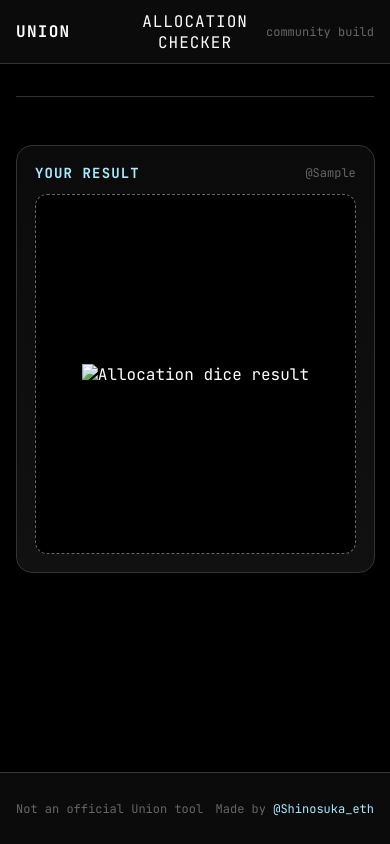
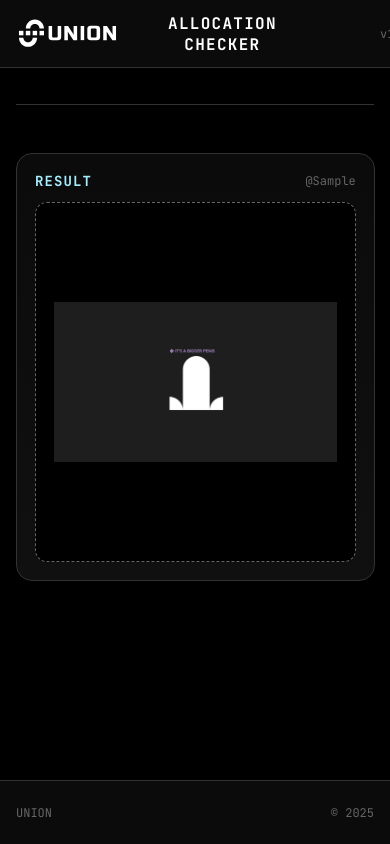
Before and after one commit to ShinosukaGG/union-checker, a plain HTML site: page index.html in a window 390 px wide. Both pictures are taken after typing "Sample" into the empty fields and a click on the button "Check". Drawn offline with Linux system fonts and the light colour scheme.

Commit message:
Update index.html

```diff
--- a/index.html
+++ b/index.html
@@ -3,134 +3,119 @@
 <head>
   <meta charset="utf-8" />
   <meta name="viewport" content="width=device-width, initial-scale=1" />
-  <title>Union Allocation Checker</title>
+  <title>UNION — Allocation Checker</title>
 
-  <!-- Fonts -->
+  <!-- JetBrains Mono -->
   <link href="https://fonts.googleapis.com/css2?family=JetBrains+Mono:wght@400;700&display=swap" rel="stylesheet">
-  <!-- If you have Supermolot, host it and uncomment:
+
+  <!-- If you host Supermolot, uncomment and point to your files
   <style>
   @font-face {
     font-family: "Supermolot";
     src: url("./Supermolot-Bold.woff2") format("woff2");
-    font-weight: 700;
-    font-style: normal;
-    font-display: swap;
+    font-weight: 700; font-style: normal; font-display: swap;
   }
   </style>
   -->
 
   <style>
     :root{
-      --union-primary:#000000;     /* background */
-      --union-secondary:#A6ECFD;   /* accent cyan */
+      --union-primary:#000000;
+      --union-secondary:#A6ECFD;
       --union-white:#FFFFFF;
-      --union-grey-1:#0d0d0d;
-      --union-grey-2:#1a1a1a;
-      --union-grey-3:#333333;
-      --union-grey-4:#666666;
+      --grey-3:#333333;
+      --grey-4:#666666;
       --radius:16px;
-      --maxw:980px;
+      --maxw:1080px;
     }
 
-    /* Base */
     *{box-sizing:border-box}
     html,body{height:100%}
     body{
-      margin:0;
-      background:var(--union-primary);
-      color:var(--union-white);
+      margin:0; background:var(--union-primary); color:var(--union-white);
       font-family:"JetBrains Mono", monospace;
-      -webkit-font-smoothing:antialiased;
-      -moz-osx-font-smoothing:grayscale;
+      -webkit-font-smoothing:antialiased; -moz-osx-font-smoothing:grayscale;
     }
 
     /* Header */
     .header{
-      position:fixed; inset:0 0 auto 0;
-      height:64px;
-      background:#0b0b0b;
-      border-bottom:1px solid var(--union-grey-3);
-      display:flex; align-items:center; justify-content:center;
-      z-index:10;
+      position:fixed; top:0; left:0; right:0; height:68px;
+      background:#0b0b0b; border-bottom:1px solid var(--grey-3);
+      display:flex; align-items:center; justify-content:center; z-index:20;
     }
-    .header__inner{width:100%; max-width:var(--maxw); display:grid; grid-template-columns:160px 1fr 160px; align-items:center; padding:0 16px;}
-    .brand{font-weight:700; letter-spacing:0.08em}
-    .brand em{color:var(--union-secondary); font-style:normal}
-    .title{
-      text-align:center;
+    .header__inner{
+      width:100%; max-width:var(--maxw); padding:0 16px;
+      display:grid; grid-template-columns:180px 1fr 180px; align-items:center; gap:12px;
+    }
+    .header__logo img{height:32px; display:block}
+    .header__title{
+      text-align:center; letter-spacing:.08em;
+      font-size:18px; font-weight:700; /* Supermolot preferred if loaded */
       font-family:"Supermolot","JetBrains Mono",sans-serif;
-      font-size:20px; letter-spacing:.06em;
     }
-    .right{justify-self:end; color:var(--union-grey-4); font-size:12px}
+    .header__right{
+      justify-self:end; font-size:12px; color:var(--grey-4);
+    }
 
     /* Main */
-    main{padding-top:80px; padding-bottom:88px; min-height:100%;}
+    main{padding-top:88px; padding-bottom:88px; min-height:100%;}
     .container{max-width:var(--maxw); margin:0 auto; padding:0 16px;}
-    .rule{border-top:1px solid var(--union-grey-3); margin:16px 0 24px}
+    .rule{border-top:1px solid var(--grey-3); margin:16px 0 24px}
 
-    /* Dynamic Search Box (injected by JS) */
-    .search-wrap{
-      display:flex; justify-content:center; margin-top:48px;
-    }
+    /* Search */
+    .search-wrap{display:flex; justify-content:center; margin-top:48px;}
     .search{
-      width:100%; max-width:640px;
-      background:var(--union-grey-1);
-      border:1px solid var(--union-grey-3);
-      border-radius:var(--radius);
-      padding:12px;
-      display:flex; gap:8px;
-      box-shadow:0 4px 24px rgba(0,0,0,.35);
+      width:100%; max-width:640px; background:#0d0d0d;
+      border:1px solid var(--grey-3); border-radius:var(--radius);
+      padding:12px; display:flex; gap:8px; box-shadow:0 4px 24px rgba(0,0,0,.35);
     }
     .search input{
       flex:1; background:#000; color:var(--union-white);
-      border:1px solid var(--union-grey-3);
-      border-radius:12px; padding:12px 14px;
-      outline:none;
+      border:1px solid var(--grey-3); border-radius:12px; padding:12px 14px; outline:none;
     }
     .search button{
       background:var(--union-secondary); color:#000; border:0;
-      border-radius:12px; padding:12px 16px; font-weight:700;
-      cursor:pointer;
+      border-radius:12px; padding:12px 16px; font-weight:700; cursor:pointer;
     }
-    .search button:hover{filter:brightness(1.05)}
-    .helper{color:var(--union-grey-4); font-size:12px; margin-top:8px; text-align:center}
+    .helper{color:var(--grey-4); font-size:12px; margin-top:8px; text-align:center}
 
-    /* Result Card */
+    /* Result */
     .result{
-      display:none; /* shown after submit */
-      margin:48px auto 0; width:min(720px, 92vw);
-      background:linear-gradient(180deg,#0b0b0b,#111);
-      border:1px solid var(--union-grey-3);
-      border-radius:var(--radius);
-      box-shadow:0 8px 36px rgba(0,0,0,.5);
-      padding:18px;
+      display:none; margin:48px auto 0; width:min(740px,92vw);
+      background:linear-gradient(180deg,#0b0b0b,#101010);
+      border:1px solid var(--grey-3); border-radius:var(--radius);
+      box-shadow:0 8px 36px rgba(0,0,0,.5); padding:18px;
+      transition:opacity .25s ease; opacity:0;
     }
+    .result.show{display:block; opacity:1;}
     .result__head{display:flex; justify-content:space-between; align-items:center; margin-bottom:12px;}
     .result__head h3{
       margin:0; font-size:14px; letter-spacing:.08em; color:var(--union-secondary);
       font-family:"Supermolot","JetBrains Mono",sans-serif;
     }
+    .id-tag{color:var(--grey-4); font-size:12px}
     .result__box{
-      border:1px dashed var(--union-grey-4);
-      border-radius:12px; padding:16px;
-      background:#000;
-      display:flex; justify-content:center; align-items:center;
-      min-height:360px;
+      border:1px dashed var(--grey-4); border-radius:12px; padding:18px; background:#000;
+      min-height:360px; display:flex; align-items:center; justify-content:center;
     }
     .result__box img{max-width:100%; height:auto; display:block}
 
     /* Footer */
     .footer{
-      position:fixed; inset:auto 0 0 0;
-      height:72px; background:#0b0b0b; border-top:1px solid var(--union-grey-3);
-      display:flex; align-items:center;
+      position:fixed; left:0; right:0; bottom:0; height:72px;
+      background:#0b0b0b; border-top:1px solid var(--grey-3); display:flex; align-items:center;
     }
-    .footer__inner{max-width:var(--maxw); margin:0 auto; width:100%; padding:0 16px; display:flex; justify-content:space-between; align-items:center;}
-    .small{color:var(--union-grey-4); font-size:12px}
+    .footer__inner{
+      max-width:var(--maxw); margin:0 auto; width:100%; padding:0 16px;
+      display:flex; justify-content:space-between; align-items:center;
+    }
+    .small{font-size:12px; color:var(--grey-4)}
 
-    @media (max-width:520px){
-      .header__inner{grid-template-columns:120px 1fr 120px}
-      .title{font-size:16px}
+    @media (max-width:560px){
+      .header__inner{grid-template-columns:140px 1fr 120px}
+      .header__title{font-size:16px}
+      .footer{height:64px}
+      main{padding-bottom:76px}
     }
   </style>
 </head>
@@ -138,9 +123,9 @@
   <!-- Header -->
   <header class="header">
     <div class="header__inner">
-      <div class="brand">UNION<span class="brand-dot"></span></div>
-      <div class="title">ALLOCATION CHECKER</div>
-      <div class="right">community build</div>
+      <div class="header__logo"><img src="./union-logo.svg" alt="UNION" /></div>
+      <div class="header__title">ALLOCATION CHECKER</div>
+      <div class="header__right">v1.0</div>
     </div>
   </header>
 
@@ -149,17 +134,18 @@
     <div class="container">
       <div class="rule"></div>
 
+      <!-- Dynamic Search -->
       <div id="searchMount" class="search-wrap"></div>
-      <div class="helper">Enter your X username (without @) and press Enter</div>
+      <div id="helper" class="helper">Enter your X username (without @) and press Enter</div>
 
       <!-- Result -->
       <section id="result" class="result" aria-live="polite">
         <div class="result__head">
-          <h3>YOUR RESULT</h3>
-          <span class="small" id="who"></span>
+          <h3>RESULT</h3>
+          <span id="who" class="id-tag"></span>
         </div>
         <div class="result__box">
-          <img src="./dice.png" alt="Allocation dice result" />
+          <img src="./dice.jpg" alt="Allocation result" />
         </div>
       </section>
     </div>
@@ -168,48 +154,39 @@
   <!-- Footer -->
   <footer class="footer">
     <div class="footer__inner">
-      <div class="small">Not an official Union tool</div>
-      <div class="small">Made by <a href="https://x.com/Shinosuka_eth" target="_blank" rel="noopener" style="color:var(--union-secondary); text-decoration:none;">@Shinosuka_eth</a></div>
+      <div class="small">UNION</div>
+      <div class="small">© 2025</div>
     </div>
   </footer>
 
   <script>
-    // Dynamically build the search box (per your pattern)
-    (function mountSearch(){
+    // Build the familiar dynamic search UI
+    (function(){
       const mount = document.getElementById('searchMount');
+      const helper = document.getElementById('helper');
+      const result = document.getElementById('result');
+      const who = document.getElementById('who');
+
       const form = document.createElement('form');
-      form.className = 'search';
-      form.setAttribute('autocomplete','off');
+      form.className = 'search'; form.autocomplete = 'off';
 
       const input = document.createElement('input');
-      input.type = 'text';
-      input.name = 'username';
-      input.placeholder = 'x username (e.g. shinosuka_eth)';
-      input.required = true;
+      input.type = 'text'; input.placeholder = 'x username (e.g. shinosuka_eth)'; input.required = true; input.name='username';
 
       const btn = document.createElement('button');
-      btn.type = 'submit';
-      btn.textContent = 'Check';
+      btn.type = 'submit'; btn.textContent = 'Check';
 
-      form.appendChild(input);
-      form.appendChild(btn);
-      mount.appendChild(form);
-
-      const result = document.getElementById('result');
-      const who = document.getElementById('who');
+      form.appendChild(input); form.appendChild(btn); mount.appendChild(form);
 
       form.addEventListener('submit', (e)=>{
         e.preventDefault();
         const user = input.value.trim();
-        // Hide search UI
+        // Hide search & helper
         mount.style.display = 'none';
-        document.querySelector('.helper').style.display = 'none';
-
-        // Show result card, stamp the username (no fetch needed for now)
-        who.textContent = user ? '@' + user : '';
-        result.style.display = 'block';
-        // (Optional) add a tiny delay to feel dynamic
-        // setTimeout(()=> result.style.display='block', 250);
+        helper.style.display = 'none';
+        // Show result
+        who.textContent = user ? '@'+user : '';
+        result.classList.add('show');
       });
     })();
   </script>
```
